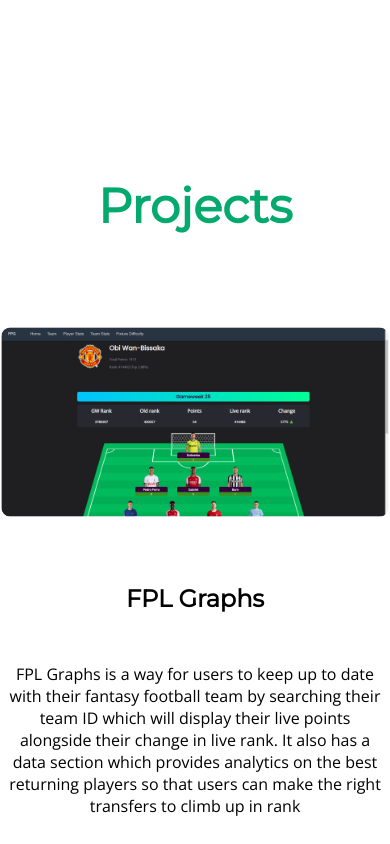
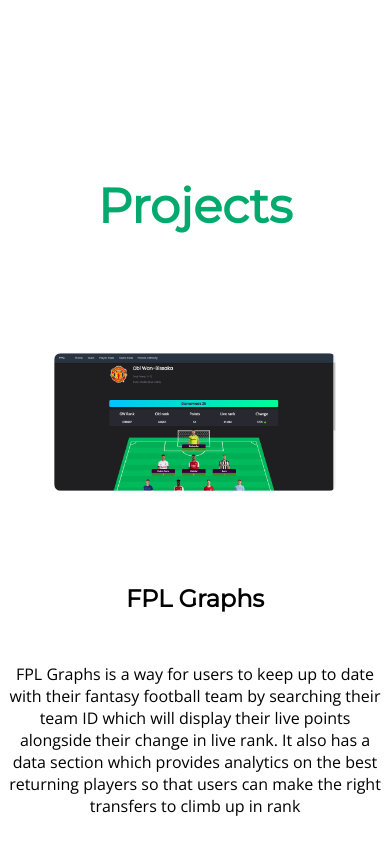
Before and after one commit to AnticCosine/Portfolio-Wesbite, a plain HTML site: page index.html in a window 390 px wide. In both pictures the pointer is over the picture 195 px from the left and 1650 px from the top of the page. Shown: the part 1228-2072 px from the top of the page. Drawn offline with nearby package versions, Linux system fonts and the light colour scheme.

Commit message:
changes image transform for smaller screen

```diff
--- a/style.css
+++ b/style.css
@@ -453,4 +453,8 @@
     .row .projects img{
         width: 22rem;
     }
+
+    .projects img:hover {
+        transform: scale(0.8);
+    }
 }
```
